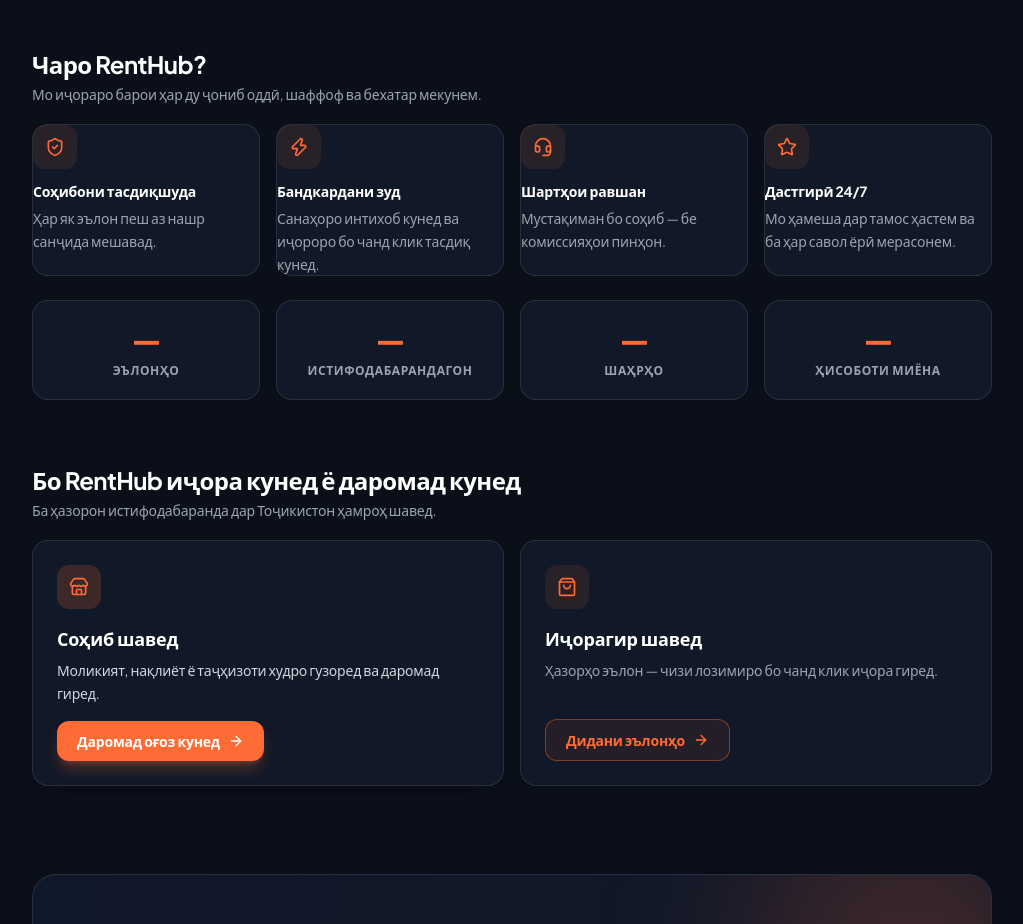
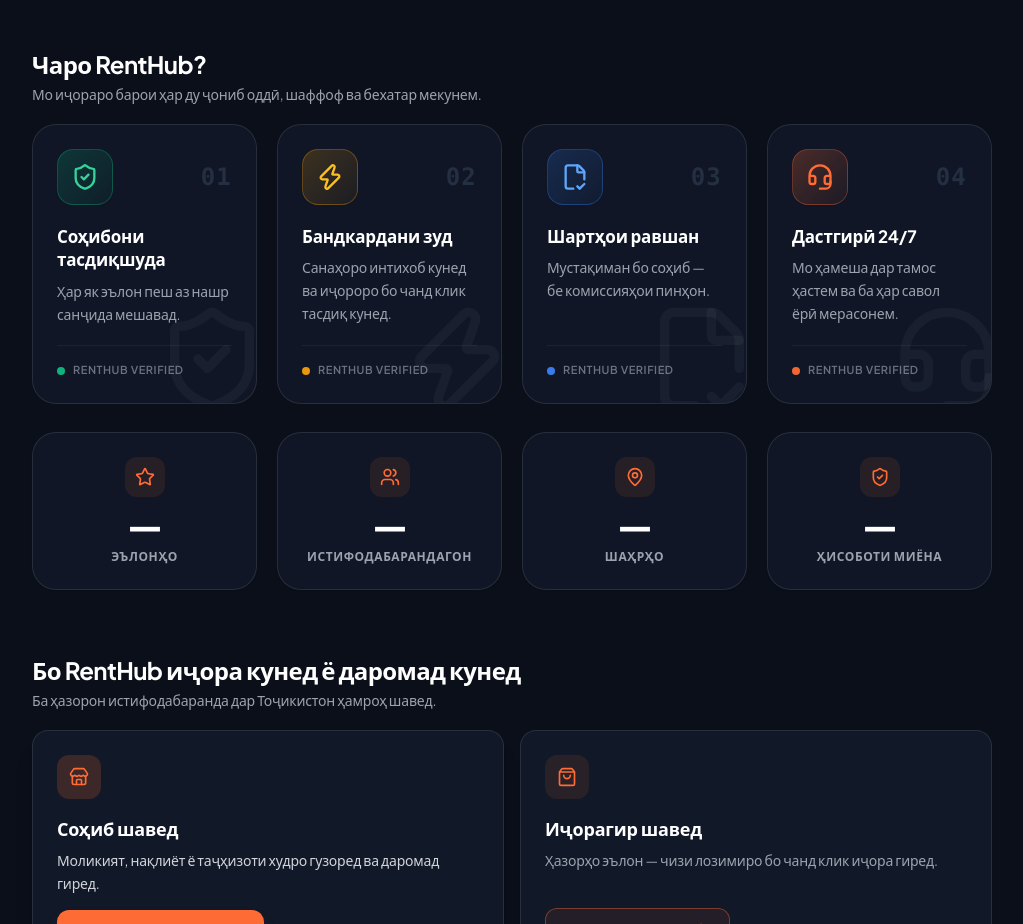
Before and after one commit to muhammadzoirov40-crypto/rent_frow, a React (Vite) app in the folder frontend/: page / in a window 1280 px wide. Shown: the part 1880-2804 px from the top of the page, without its empty margins (256-1279 px from the left). Built offline with nearby package versions, Linux system fonts and the light colour scheme; no server answers.

Commit message:
ui: luxury card styling and stats cards for why section

```diff
--- a/frontend/src/pages/HomePage.tsx
+++ b/frontend/src/pages/HomePage.tsx
@@ -10,6 +10,7 @@
   Star,
   Users,
   PlusCircle,
+  FileCheck2,
 } from 'lucide-react';
 import { stats } from '../api/index';
 import CategoryExplorer from '../components/home/CategoryExplorer';
@@ -123,29 +124,99 @@
   siteStats?: { listings: number; users: number; cities: number; avg_rating: number };
 }) {
   const { t } = useTranslation();
+
+  const benefits = [
+    {
+      icon: ShieldCheck,
+      title: t('home.why1Title'),
+      desc: t('home.why1Desc'),
+      badge: '01',
+      color: 'from-emerald-500/20 to-emerald-500/5 text-emerald-600 dark:text-emerald-400 border-emerald-500/30',
+      accentGlow: 'hover:border-emerald-500/40 hover:shadow-emerald-500/10',
+      dotColor: 'bg-emerald-500',
+    },
+    {
+      icon: Zap,
+      title: t('home.why2Title'),
+      desc: t('home.why2Desc'),
+      badge: '02',
+      color: 'from-amber-500/20 to-amber-500/5 text-amber-600 dark:text-amber-400 border-amber-500/30',
+      accentGlow: 'hover:border-amber-500/40 hover:shadow-amber-500/10',
+      dotColor: 'bg-amber-500',
+    },
+    {
+      icon: FileCheck2,
+      title: t('home.why3Title'),
+      desc: t('home.why3Desc'),
+      badge: '03',
+      color: 'from-blue-500/20 to-blue-500/5 text-blue-600 dark:text-blue-400 border-blue-500/30',
+      accentGlow: 'hover:border-blue-500/40 hover:shadow-blue-500/10',
+      dotColor: 'bg-blue-500',
+    },
+    {
+      icon: Headset,
+      title: t('home.why4Title'),
+      desc: t('home.why4Desc'),
+      badge: '04',
+      color: 'from-[rgb(var(--accent-rgb)/0.25)] to-[rgb(var(--accent-rgb)/0.05)] text-[var(--accent)] border-[rgb(var(--accent-rgb)/0.3)]',
+      accentGlow: 'hover:border-[var(--accent)]/50 hover:shadow-[rgb(var(--accent-rgb)/0.15)]',
+      dotColor: 'bg-[var(--accent)]',
+    },
+  ];
+
   return (
     <Section title={t('home.whyTitle')} hint={t('home.whySubtitle')}>
-      <div className="grid grid-cols-1 sm:grid-cols-2 lg:grid-cols-4 gap-4">
-        {[
-          { icon: ShieldCheck, title: t('home.why1Title'), desc: t('home.why1Desc') },
-          { icon: Zap, title: t('home.why2Title'), desc: t('home.why2Desc') },
-          { icon: Headset, title: t('home.why3Title'), desc: t('home.why3Desc') },
-          { icon: Star, title: t('home.why4Title'), desc: t('home.why4Desc') },
-        ].map((item) => (
+      <div className="grid grid-cols-1 sm:grid-cols-2 lg:grid-cols-4 gap-4 sm:gap-5">
+        {benefits.map((item) => (
           <div
             key={item.title}
-            className="rounded-2xl bg-white dark:bg-[#111827] border border-gray-200/80 dark:border-white/10 p-5.5 hover:border-[rgb(var(--accent-rgb)/0.5)] hover:shadow-lg hover:-translate-y-1 transition-all duration-300"
+            className={`group relative overflow-hidden rounded-3xl bg-white/95 dark:bg-[#111827]/90 backdrop-blur-md border border-gray-200/80 dark:border-white/10 p-6 flex flex-col justify-between transition-all duration-300 hover:-translate-y-2 hover:shadow-2xl dark:hover:shadow-[0_20px_45px_-12px_rgba(0,0,0,0.7)] ${item.accentGlow}`}
           >
-            <div className="w-11 h-11 rounded-xl bg-[rgb(var(--accent-rgb)/0.1)] flex items-center justify-center mb-3">
-              <item.icon className="w-5 h-5 text-[var(--accent)]" />
+            {/* Top gradient accent line on hover */}
+            <div className="absolute top-0 left-0 right-0 h-1 bg-gradient-to-r from-transparent via-[var(--accent)] to-transparent opacity-0 group-hover:opacity-100 transition-opacity duration-300" />
+
+            {/* Decorative background watermark icon */}
+            <item.icon
+              aria-hidden="true"
+              className="absolute -right-3 -bottom-3 w-28 h-28 text-gray-900/[0.03] dark:text-white/[0.04] group-hover:scale-110 group-hover:text-[var(--accent)]/10 transition-all duration-500 pointer-events-none"
+            />
+
+            <div>
+              {/* Header row: Icon + Step Badge */}
+              <div className="flex items-center justify-between mb-5">
+                <div
+                  className={`w-13 h-13 sm:w-14 sm:h-14 rounded-2xl bg-gradient-to-br ${item.color} border flex items-center justify-center shadow-sm group-hover:scale-110 transition-transform duration-300`}
+                >
+                  <item.icon className="w-6 h-6 sm:w-7 sm:h-7" />
+                </div>
+                <span className="text-2xl font-black text-gray-200 dark:text-slate-700/60 font-mono tracking-wider group-hover:text-[var(--accent)]/40 transition-colors">
+                  {item.badge}
+                </span>
+              </div>
+
+              {/* Title */}
+              <h3 className="font-bold text-base sm:text-[17px] text-slate-900 dark:text-white mb-2 leading-snug group-hover:text-[var(--accent)] transition-colors">
+                {item.title}
+              </h3>
+
+              {/* Description */}
+              <p className="text-sm text-gray-500 dark:text-gray-400 leading-relaxed font-normal">
+                {item.desc}
+              </p>
             </div>
-            <h3 className="font-bold text-sm text-[#1A1A2E] dark:text-white mb-1.5">{item.title}</h3>
-            <p className="text-sm text-gray-500 dark:text-gray-400 leading-relaxed">{item.desc}</p>
+
+            {/* Bottom active pill */}
+            <div className="mt-5 pt-4 border-t border-gray-100 dark:border-white/5 flex items-center gap-2">
+              <span className={`w-2 h-2 rounded-full ${item.dotColor} animate-pulse`} />
+              <span className="text-[11px] font-semibold text-gray-400 dark:text-gray-500 uppercase tracking-wider">
+                RentHub Verified
+              </span>
+            </div>
           </div>
         ))}
       </div>
 
-      <div className="grid grid-cols-2 lg:grid-cols-4 gap-4 mt-6">
+      <div className="grid grid-cols-2 lg:grid-cols-4 gap-4 sm:gap-5 mt-7">
         {[
           { value: siteStats ? String(siteStats.listings) : '—', label: t('home.statsListings'), icon: Star },
           { value: siteStats ? String(siteStats.users) : '—', label: t('home.statsUsers'), icon: Users },
@@ -154,10 +225,17 @@
         ].map((stat) => (
           <div
             key={stat.label}
-            className="rounded-2xl bg-white dark:bg-[#111827] border border-gray-200/80 dark:border-white/10 p-5 text-center shadow-sm"
+            className="group relative overflow-hidden rounded-2xl sm:rounded-3xl bg-white/95 dark:bg-[#111827]/90 backdrop-blur-md border border-gray-200/80 dark:border-white/10 p-5 sm:p-6 text-center shadow-sm hover:shadow-lg dark:hover:shadow-[0_15px_30px_-10px_rgba(0,0,0,0.6)] hover:border-[var(--accent)]/40 transition-all duration-300 hover:-translate-y-1"
           >
-            <div className="text-3xl font-extrabold text-[var(--accent)] tracking-tight">{stat.value}</div>
-            <div className="mt-1.5 text-xs font-semibold text-gray-500 dark:text-gray-400 uppercase tracking-wider">{stat.label}</div>
+            <div className="inline-flex items-center justify-center w-10 h-10 rounded-xl bg-[rgb(var(--accent-rgb)/0.1)] text-[var(--accent)] mb-2 group-hover:scale-110 transition-transform">
+              <stat.icon className="w-5 h-5" />
+            </div>
+            <div className="text-3xl sm:text-4xl font-extrabold text-slate-900 dark:text-white tracking-tight group-hover:text-[var(--accent)] transition-colors">
+              {stat.value}
+            </div>
+            <div className="mt-1 text-xs font-bold text-gray-500 dark:text-gray-400 uppercase tracking-wider">
+              {stat.label}
+            </div>
           </div>
         ))}
       </div>
```
